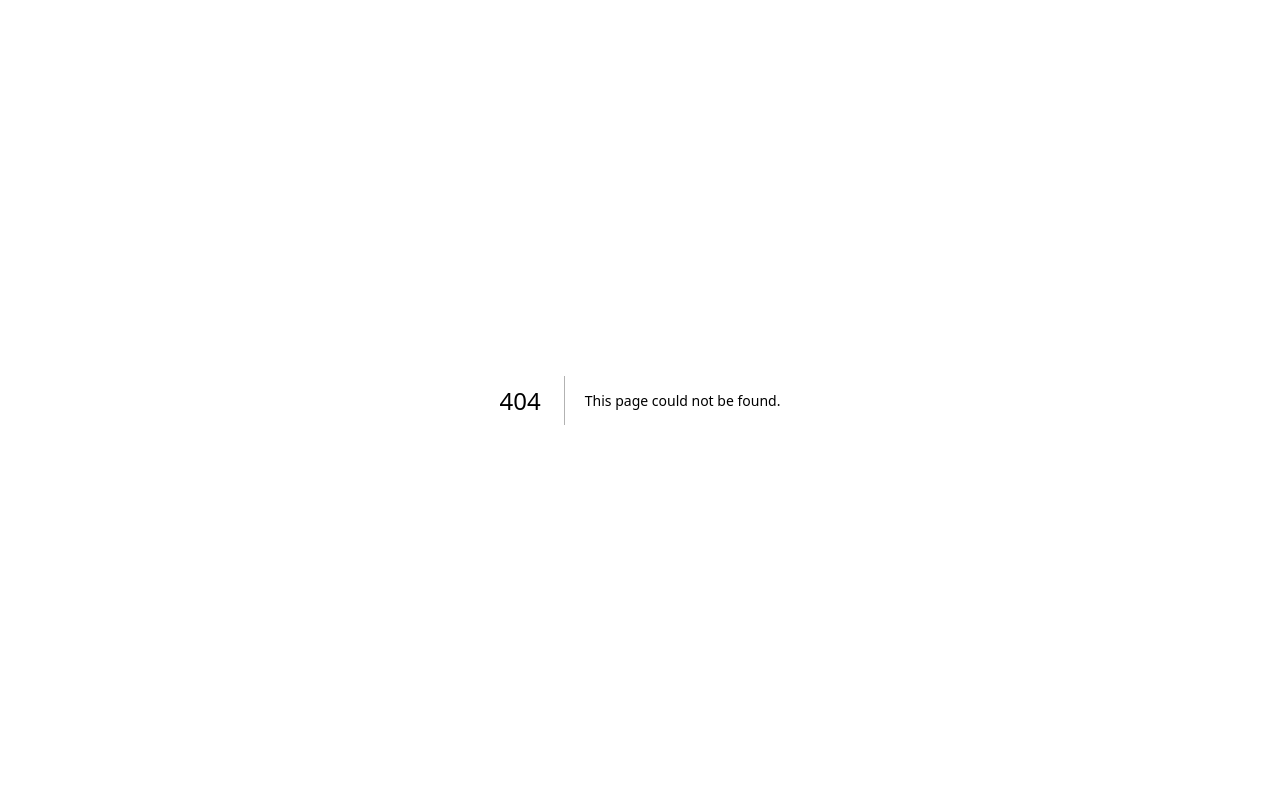
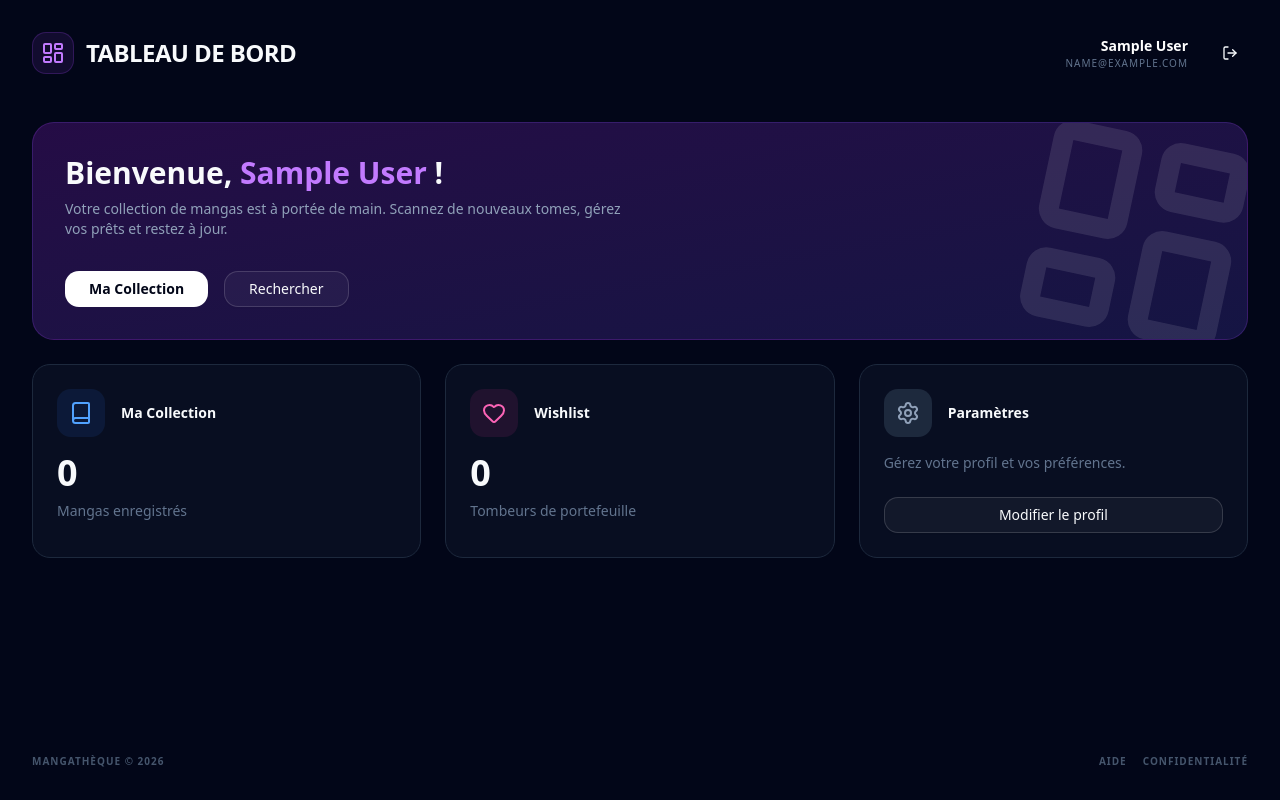
Before and after one commit to LTiollier/mangatheque, a Next.js app in the folder pwa-client/: page /dashboard in a window 1280 px wide. Before the commit this address had no page. Built offline with nearby package versions, Linux system fonts and the light colour scheme; sample sign-in values are in the browser's storage.

Commit message:
:sparkles: Add protected dashboard page

```diff
--- /dev/null
+++ b/pwa-client/src/app/(protected)/dashboard/page.tsx
@@ -0,0 +1,106 @@
+'use client';
+
+import { useAuth } from '@/context/AuthContext';
+import { Button } from '@/components/ui/button';
+import { LucideLayoutDashboard, LucideLogOut, LucideUser, LucideBook, LucideHeart, LucideSettings } from 'lucide-react';
+import Link from 'next/link';
+
+export default function DashboardPage() {
+    const { user, logout } = useAuth();
+
+    return (
+        <div className="min-h-screen bg-slate-950 text-slate-50 flex flex-col p-4 md:p-8">
+            <header className="flex justify-between items-center mb-12">
+                <div className="flex items-center gap-3">
+                    <div className="p-2 bg-purple-500/10 rounded-xl border border-purple-500/20">
+                        <LucideLayoutDashboard className="h-6 w-6 text-purple-400" />
+                    </div>
+                    <h1 className="text-2xl font-black tracking-tight uppercase">Tableau de bord</h1>
+                </div>
+
+                <div className="flex items-center gap-4">
+                    <div className="hidden md:flex flex-col items-end mr-2">
+                        <span className="text-white font-bold">{user?.name}</span>
+                        <span className="text-slate-500 text-[10px] uppercase tracking-widest">{user?.email}</span>
+                    </div>
+                    <Button
+                        variant="ghost"
+                        size="icon"
+                        onClick={logout}
+                        className="hover:bg-red-500/10 hover:text-red-400 transition-colors"
+                    >
+                        <LucideLogOut className="h-5 w-5" />
+                    </Button>
+                </div>
+            </header>
+
+            <main className="grid grid-cols-1 md:grid-cols-2 lg:grid-cols-3 gap-6 animate-in fade-in slide-in-from-bottom-4 duration-700">
+                {/* Welcome Card */}
+                <div className="col-span-1 md:col-span-2 lg:col-span-3 p-8 bg-gradient-to-br from-purple-900/40 to-indigo-900/40 border border-purple-500/20 rounded-3xl relative overflow-hidden group">
+                    <div className="absolute top-0 right-0 p-8 opacity-10 scale-150 rotate-12 transition-transform duration-500 group-hover:rotate-0 group-hover:scale-[1.7]">
+                        <LucideLayoutDashboard className="h-40 w-40 text-white" />
+                    </div>
+
+                    <div className="relative z-10">
+                        <h2 className="text-3xl font-bold mb-2">Bienvenue, <span className="text-purple-400">{user?.name}</span> !</h2>
+                        <p className="text-slate-400 max-w-xl">
+                            Votre collection de mangas est à portée de main. Scannez de nouveaux tomes, gérez vos prêts et restez à jour.
+                        </p>
+                        <div className="flex gap-4 mt-8">
+                            <Button asChild className="bg-white text-slate-950 hover:bg-slate-200 font-bold rounded-xl px-6">
+                                <Link href="/collection">Ma Collection</Link>
+                            </Button>
+                            <Button asChild variant="outline" className="border-slate-800 bg-slate-900/50 hover:bg-slate-800 rounded-xl px-6">
+                                <Link href="/search">Rechercher</Link>
+                            </Button>
+                        </div>
+                    </div>
+                </div>
+
+                {/* Quick Stats/Actions */}
+                <div className="p-6 bg-slate-900/50 border border-slate-800 rounded-2xl hover:border-slate-700 transition-colors">
+                    <div className="flex items-center gap-4 mb-4">
+                        <div className="p-3 bg-blue-500/10 rounded-xl">
+                            <LucideBook className="h-6 w-6 text-blue-400" />
+                        </div>
+                        <h3 className="font-bold">Ma Collection</h3>
+                    </div>
+                    <p className="text-4xl font-black mb-2">0</p>
+                    <p className="text-slate-500 text-sm">Mangas enregistrés</p>
+                </div>
+
+                <div className="p-6 bg-slate-900/50 border border-slate-800 rounded-2xl hover:border-slate-700 transition-colors">
+                    <div className="flex items-center gap-4 mb-4">
+                        <div className="p-3 bg-pink-500/10 rounded-xl">
+                            <LucideHeart className="h-6 w-6 text-pink-400" />
+                        </div>
+                        <h3 className="font-bold">Wishlist</h3>
+                    </div>
+                    <p className="text-4xl font-black mb-2">0</p>
+                    <p className="text-slate-500 text-sm">Tombeurs de portefeuille</p>
+                </div>
+
+                <div className="p-6 bg-slate-900/50 border border-slate-800 rounded-2xl hover:border-slate-700 transition-colors">
+                    <div className="flex items-center gap-4 mb-4">
+                        <div className="p-3 bg-slate-800 rounded-xl">
+                            <LucideSettings className="h-6 w-6 text-slate-400" />
+                        </div>
+                        <h3 className="font-bold">Paramètres</h3>
+                    </div>
+                    <p className="text-slate-500 text-sm mb-6">Gérez votre profil et vos préférences.</p>
+                    <Button variant="outline" className="w-full border-slate-800 hover:bg-slate-800 rounded-xl">
+                        Modifier le profil
+                    </Button>
+                </div>
+            </main>
+
+            <footer className="mt-auto pt-12 flex justify-between items-center text-[10px] text-slate-600 font-bold uppercase tracking-widest">
+                <span>Mangathèque © 2026</span>
+                <div className="flex gap-4">
+                    <a href="#" className="hover:text-slate-400 transition-colors">Aide</a>
+                    <a href="#" className="hover:text-slate-400 transition-colors">Confidentialité</a>
+                </div>
+            </footer>
+        </div>
+    );
+}
```
